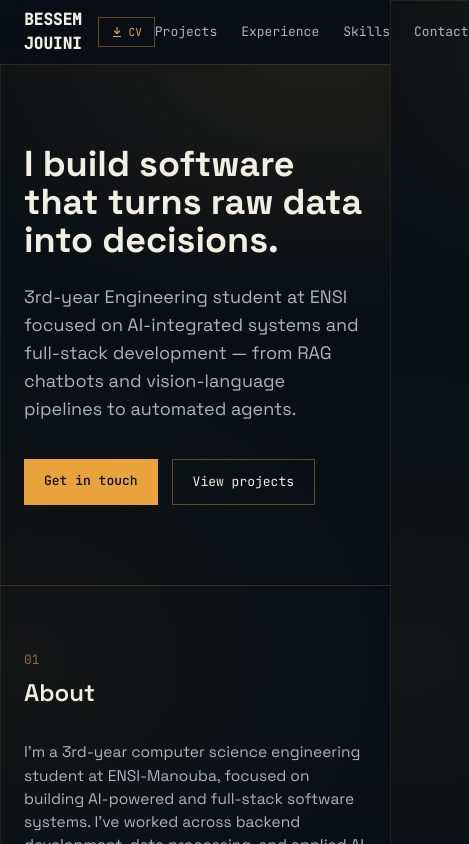
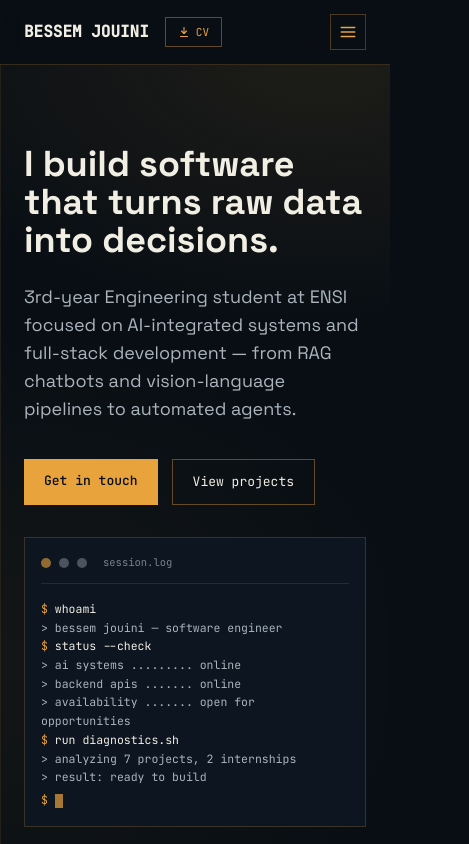
Before and after one commit to Bess012/Personal-portfolio-, a React (Vite) app: page / in a window 390 px wide. Shown: the top 844 px of the page, 469 px wide, since content can reach past the window. Built offline with nearby package versions, Linux system fonts and the light colour scheme.

Commit message:
Improve mobile responsiveness

```diff
--- a/src/App.jsx
+++ b/src/App.jsx
@@ -1,4 +1,4 @@
-import React, { useState } from "react";
+import React, { useState, useEffect } from "react";
 
 // Set this to '/photo.jpg' (or similar) once you have a headshot — the placeholder
 // in the About section below will swap for the real image automatically.
@@ -222,6 +222,14 @@ const certs = [
   },
 ];
 
+const navLinks = [
+  { id: "home", label: "Home" },
+  { id: "about", label: "About" },
+  { id: "projects", label: "Projects" },
+  { id: "skills", label: "Skills" },
+  { id: "contact", label: "Contact" },
+];
+
 function Rail({ idx, title }) {
   return (
     <div className="lg:sticky lg:top-24 lg:pr-8">
@@ -291,11 +299,11 @@ function ProjectCard({ p }) {
 
   return (
     <div
-      className="select-none cursor-pointer group/card relative z-0 hover:z-50 transition-all duration-300"
+      className="pc-card select-none cursor-pointer touch-manipulation relative z-0 transition-all duration-300"
       style={{ perspective: "1400px" }}
       onClick={() => setFlipped(!flipped)}
     >
-      <div className="transition-all duration-500 transform-gpu group-hover/card:scale-[1.35] group-hover/card:shadow-2xl h-full origin-center">
+      <div className="pc-card-inner transition-all duration-500 transform-gpu h-full origin-center">
         <div
           style={{
             transformStyle: "preserve-3d",
@@ -376,7 +384,7 @@ function ProjectCard({ p }) {
                 )}
               </div>
               {p.image && (
-                <div className="mt-3 font-mono text-[10px] text-amber/40 flex items-center gap-1.5 transition-opacity group-hover/card:opacity-100 opacity-60">
+                <div className="pc-hint mt-3 font-mono text-[10px] text-amber/40 flex items-center gap-1.5 transition-opacity opacity-70">
                   <svg
                     width="10"
                     height="10"
@@ -387,7 +395,7 @@ function ProjectCard({ p }) {
                   >
                     <path d="M7 16L3 12l4-4M17 8l4 4-4 4M14 4l-4 16" />
                   </svg>
-                  click to flip for details
+                  tap to flip for details
                 </div>
               )}
             </div>
@@ -421,7 +429,7 @@ function ProjectCard({ p }) {
               ))}
             </div>
             <div className="mt-4 font-mono text-[10px] text-amber/40">
-              ↩ click to flip back
+              ↩ tap to flip back
             </div>
           </div>
         </div>
@@ -443,15 +451,17 @@ function TerminalPanel() {
     { t: "> ", c: "result: ready to build", dim: true },
   ];
   return (
-    <div className="font-mono text-[13px] leading-relaxed">
+    <div className="font-mono text-[11.5px] sm:text-[13px] leading-relaxed">
       <div className="flex items-center gap-2 mb-4 pb-3 border-b border-amber/15">
-        <span className="w-2.5 h-2.5 rounded-full bg-amber/60" />
-        <span className="w-2.5 h-2.5 rounded-full bg-paperdim/40" />
-        <span className="w-2.5 h-2.5 rounded-full bg-paperdim/40" />
-        <span className="ml-2 text-paperdim/70 text-[11.5px]">session.log</span>
+        <span className="w-2.5 h-2.5 rounded-full bg-amber/60 shrink-0" />
+        <span className="w-2.5 h-2.5 rounded-full bg-paperdim/40 shrink-0" />
+        <span className="w-2.5 h-2.5 rounded-full bg-paperdim/40 shrink-0" />
+        <span className="ml-2 text-paperdim/70 text-[10.5px] sm:text-[11.5px]">
+          session.log
+        </span>
       </div>
       {lines.map((l, i) => (
-        <div key={i}>
+        <div key={i} className="whitespace-pre-wrap break-words">
           <span className={l.dim ? "text-paperdim" : "text-amber"}>{l.t}</span>
           <span className={l.dim ? "text-paperdim" : "text-paper"}>{l.c}</span>
         </div>
@@ -480,6 +490,40 @@ function Logo({ src, initials, size = "w-11 h-11 text-[12px]" }) {
 
 export default function App() {
   const [expandedImage, setExpandedImage] = useState(null);
+  const [activeSection, setActiveSection] = useState("");
+  const [menuOpen, setMenuOpen] = useState(false);
+
+  useEffect(() => {
+    const handleResize = () => {
+      if (window.innerWidth >= 768) setMenuOpen(false);
+    };
+    window.addEventListener("resize", handleResize);
+    return () => window.removeEventListener("resize", handleResize);
+  }, []);
+
+  useEffect(() => {
+    const sections = navLinks
+      .map((l) => document.getElementById(l.id))
+      .filter(Boolean);
+
+    if (sections.length === 0) return;
+
+    // A thin band around the vertical middle of the viewport — whichever
+    // section is crossing it becomes "active" in the nav.
+    const observer = new IntersectionObserver(
+      (entries) => {
+        entries.forEach((entry) => {
+          if (entry.isIntersecting) {
+            setActiveSection(entry.target.id);
+          }
+        });
+      },
+      { rootMargin: "-45% 0px -50% 0px", threshold: 0 },
+    );
+
+    sections.forEach((s) => observer.observe(s));
+    return () => observer.disconnect();
+  }, []);
 
   return (
     <div>
@@ -535,25 +579,78 @@ export default function App() {
               CV
             </a>
           </div>
-          <nav className="flex gap-6 font-mono text-[13px] text-paperdim">
-            <a href="#projects" className="hover:text-amber">
-              Projects
-            </a>
-            <a href="#experience" className="hover:text-amber">
-              Experience
-            </a>
-            <a href="#skills" className="hover:text-amber">
-              Skills
-            </a>
-            <a href="#contact" className="hover:text-amber">
-              Contact
-            </a>
+
+          {/* Desktop nav — all 5 sections, always visible from md up */}
+          <nav className="hidden md:flex gap-6 font-mono text-[13px] text-paperdim">
+            {navLinks.map((l) => (
+              <a
+                key={l.id}
+                href={`#${l.id}`}
+                className={`transition-colors ${
+                  activeSection === l.id ? "text-amber" : "hover:text-amber"
+                }`}
+              >
+                {l.label}
+              </a>
+            ))}
           </nav>
+
+          {/* Mobile menu toggle — only exists below md */}
+          <button
+            className="md:hidden inline-flex items-center justify-center w-9 h-9 border border-amber/30 text-amber shrink-0"
+            aria-label={menuOpen ? "Close menu" : "Open menu"}
+            aria-expanded={menuOpen}
+            onClick={() => setMenuOpen((v) => !v)}
+          >
+            {menuOpen ? (
+              <svg
+                width="18"
+                height="18"
+                viewBox="0 0 24 24"
+                fill="none"
+                stroke="currentColor"
+                strokeWidth="2"
+                strokeLinecap="round"
+              >
+                <path d="M18 6L6 18M6 6l12 12" />
+              </svg>
+            ) : (
+              <svg
+                width="18"
+                height="18"
+                viewBox="0 0 24 24"
+                fill="none"
+                stroke="currentColor"
+                strokeWidth="2"
+                strokeLinecap="round"
+              >
+                <path d="M3 6h18M3 12h18M3 18h18" />
+              </svg>
+            )}
+          </button>
         </div>
+
+        {/* Mobile dropdown — same 5 links as desktop, nothing hidden */}
+        {menuOpen && (
+          <nav className="md:hidden border-t border-amber/20 bg-ink/95 backdrop-blur flex flex-col px-6 py-2 font-mono text-[14px]">
+            {navLinks.map((l) => (
+              <a
+                key={l.id}
+                href={`#${l.id}`}
+                onClick={() => setMenuOpen(false)}
+                className={`py-3 border-b border-amber/10 last:border-b-0 ${
+                  activeSection === l.id ? "text-amber" : "text-paperdim"
+                }`}
+              >
+                {l.label}
+              </a>
+            ))}
+          </nav>
+        )}
       </header>
 
-      <section className="border-b border-amber/20">
-        <div className="max-w-[1240px] mx-auto px-6 lg:px-10 py-20 lg:py-28 grid lg:grid-cols-[1.15fr_0.85fr] gap-14 items-center">
+      <section id="home" className="border-b border-amber/20">
+        <div className="max-w-[1240px] mx-auto px-6 lg:px-10 py-20 lg:py-28 grid lg:grid-cols-[1.15fr_0.85fr] gap-8 lg:gap-14 items-center">
           <div>
             <h1 className="font-bold leading-[1.06] text-[clamp(36px,5vw,64px)]">
               I build software that turns raw data into decisions.
@@ -578,7 +675,7 @@ export default function App() {
               </a>
             </div>
           </div>
-          <div className="hidden lg:block border border-amber/20 bg-panel p-6 group hover:border-amber/50 hover:bg-amber/5 transition-all duration-200">
+          <div className="w-full max-w-full overflow-hidden border border-amber/20 bg-panel p-4 sm:p-6 group hover:border-amber/50 hover:bg-amber/5 transition-all duration-200">
             <TerminalPanel />
           </div>
         </div>
--- a/src/index.css
+++ b/src/index.css
@@ -16,3 +16,23 @@ body {
   background-size: 100% 100%, 100% 100%, 40px 40px, 40px 40px;
   background-attachment: fixed, fixed, scroll, scroll;
 }
+
+/*
+ * Project cards: the "zoom in and float above its neighbors" effect is a
+ * desktop-hover flourish. On touch devices, :hover triggers on tap and can
+ * get stuck until the user taps elsewhere, so it must never apply there —
+ * (hover: hover) and (pointer: fine) only match real mice/trackpads.
+ * Tap-to-flip (React state) works identically on every device either way.
+ */
+@media (hover: hover) and (pointer: fine) {
+  .pc-card:hover .pc-card-inner {
+    transform: scale(1.15);
+    box-shadow: 0 25px 50px -12px rgba(0, 0, 0, 0.5);
+  }
+  .pc-card:hover {
+    z-index: 50;
+  }
+  .pc-card:hover .pc-hint {
+    opacity: 1;
+  }
+}
```
Also changed, not shown: 1 other file (tests, documents, lock files or other folders).
